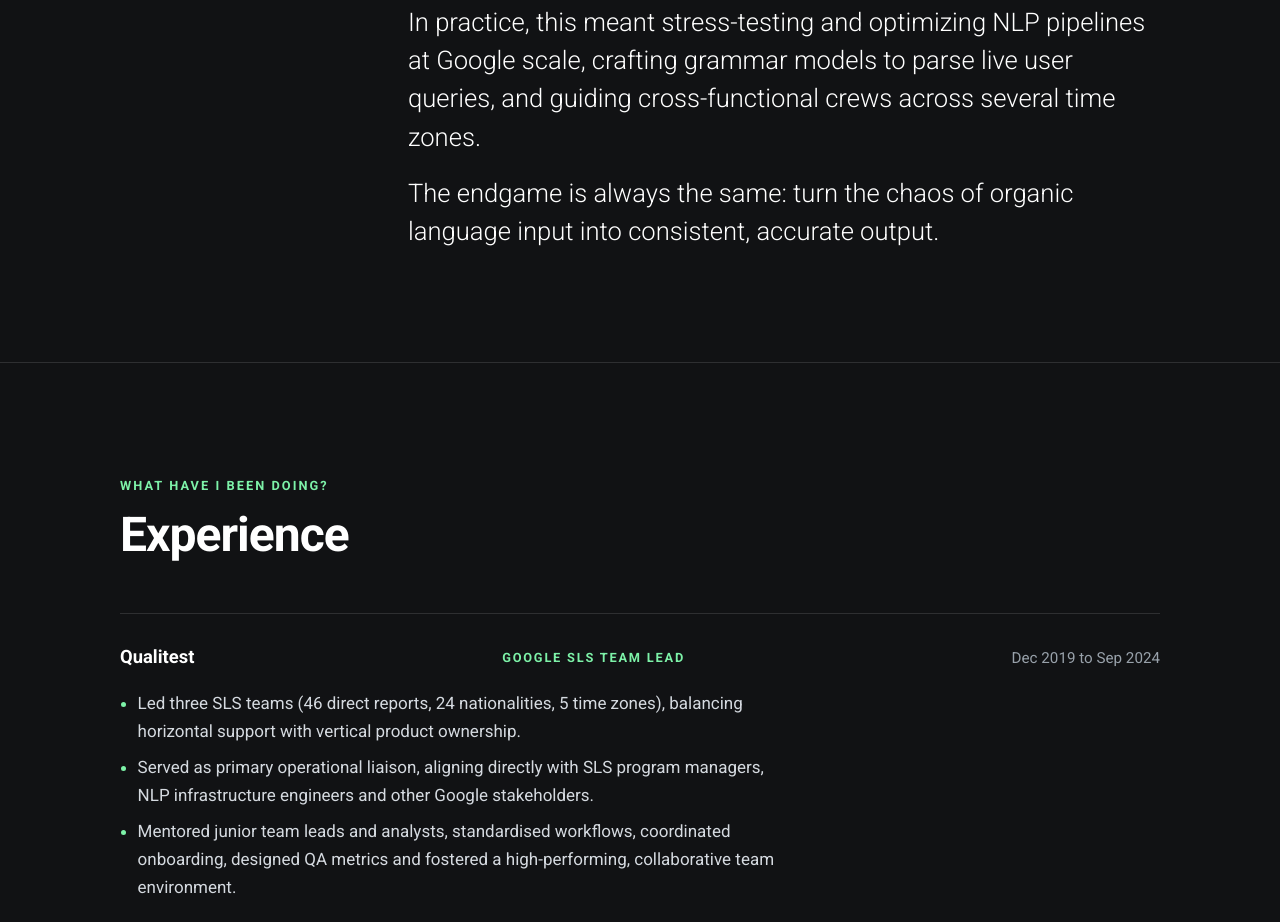
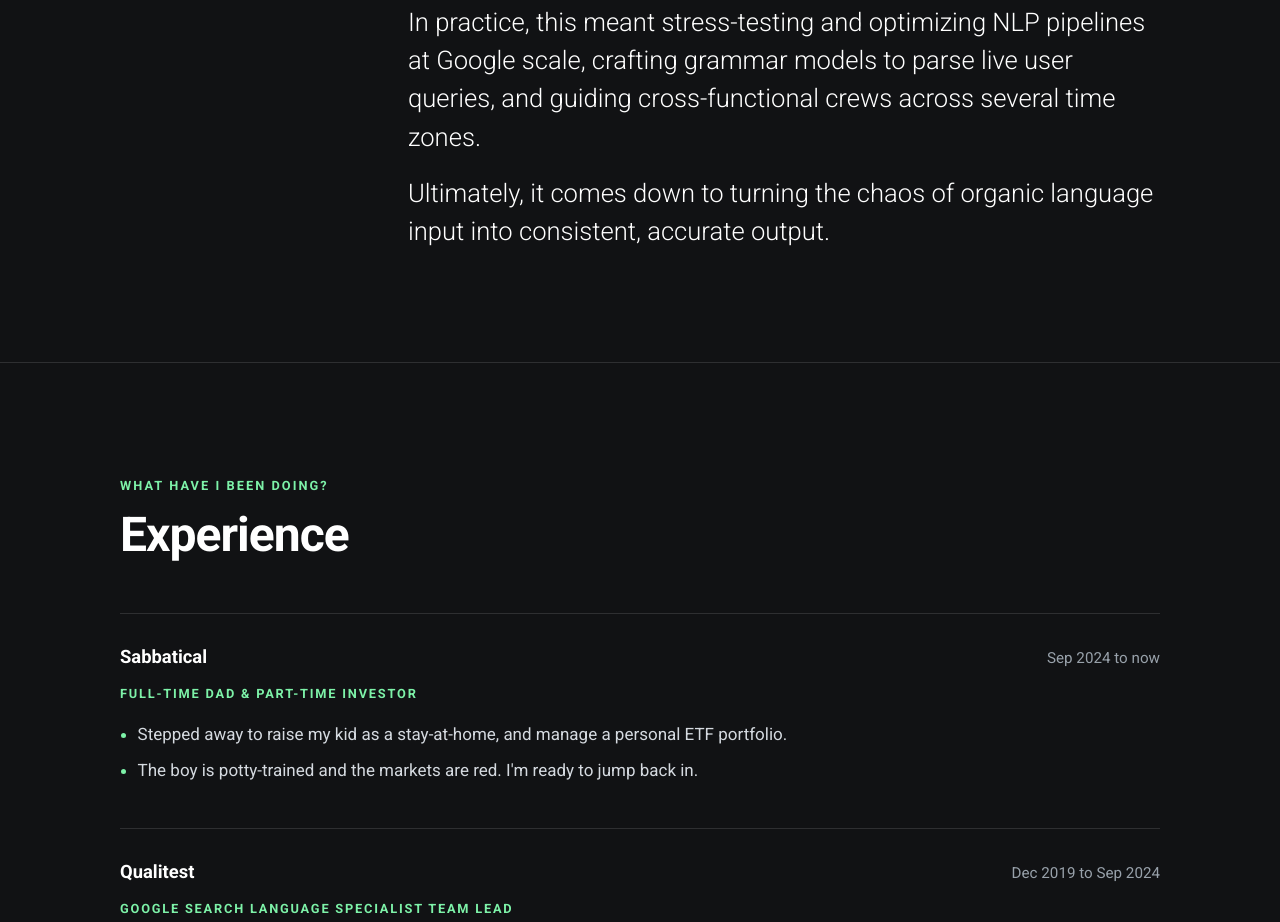
Before and after one commit to ipinteus/ipinteus.com, a plain HTML site: page index.html in a window 1280 px wide. Shown: the part 1176-2098 px from the top of the page. Drawn offline with Linux system fonts and the light colour scheme.

Commit message:
Add files via upload

```diff
--- a/index.html
+++ b/index.html
@@ -235,15 +235,60 @@
   .about strong { color: var(--accent); font-weight: 500; }
 
   .job { border-top: 1px solid var(--line); padding-block: 1.75rem 2.25rem; }
-  .job-head { display: grid; gap: .25rem 2rem; margin-bottom: 1rem; }
-  .job .co { margin: 0; font-size: 1.15rem; font-weight: 700; color: var(--ink); }
-  .job .rl { margin: 0; font-size: .8rem; font-weight: 700; letter-spacing: .14em; text-transform: uppercase; color: var(--accent); align-self: center; }
-  .job .dt { margin: 0; font-size: .95rem; color: var(--muted); }
+  .job-head {
+    display: flex;
+    flex-direction: column;
+    gap: .25rem;
+    margin-bottom: 1rem;
+  }
+  .job .co {
+    margin: 0;
+    font-size: 1.15rem;
+    font-weight: 700;
+    color: var(--ink);
+  }
+  .job .rl {
+    margin: 0;
+    font-size: .8rem;
+    font-weight: 700;
+    letter-spacing: .14em;
+    text-transform: uppercase;
+    color: var(--accent);
+  }
+  .job .dt {
+    margin: 0;
+    font-size: .95rem;
+    color: var(--muted);
+  }
   .job ul { margin: 0; padding-left: 1.1rem; max-width: 70ch; }
   .job li { margin-bottom: .5rem; }
   .job li::marker { color: var(--accent); }
+
+  /* Desktop alignment */
   @media (min-width: 760px) {
-    .job-head { grid-template-columns: 1.1fr 1.5fr auto; align-items: baseline; }
+    .job-head {
+      display: grid;
+      /* Two balanced columns: title info on the left, date pinned on the right */
+      grid-template-columns: 1fr auto;
+      align-items: baseline;
+      gap: .5rem 1.5rem;
+    }
+
+    /* Wraps company and role on the left so they stay tied together */
+    .job-head .co {
+      grid-column: 1;
+    }
+
+    .job-head .rl {
+      grid-column: 1;
+      margin-top: .15rem;
+    }
+
+    .job-head .dt {
+      grid-column: 2;
+      grid-row: 1;
+      text-align: right;
+    }
     .job .dt { text-align: right; }
   }
 
@@ -355,7 +400,7 @@
         <p>I take Wittgenstein's premise seriously:<br>"<em>The limits of my language mean the limits of my world</em> ".<br>When the underlying language data is sloppy, even the best engineering hits an early ceiling.</p>
         <p>That's where I step in: at the crossroads of <strong>linguistics</strong>, <strong>technology</strong>, and <strong>leadership</strong>.</p>
         <p>In practice, this meant stress-testing and optimizing NLP pipelines at Google scale, crafting grammar models to parse live user queries, and guiding cross-functional crews across several time zones.</p>
-        <p>The endgame is always the same: turn the chaos of organic language input into consistent, accurate output.</p>
+        <p>Ultimately, it comes down to turning the chaos of organic language input into consistent, accurate output.</p>
       </div>
     </div>
   </section>
@@ -367,8 +412,20 @@
 
       <article class="job">
         <div class="job-head">
+          <h3 class="co">Sabbatical</h3>
+          <p class="rl">Full-time Dad & Part-time Investor</p>
+          <p class="dt">Sep 2024 to now</p>
+        </div>
+        <ul>
+          <li>Stepped away to raise my kid as a stay-at-home, and manage a personal ETF portfolio.</li>
+          <li>The boy is potty-trained and the markets are red. I'm ready to jump back in.</li>
+        </ul>
+      </article>
+
+      <article class="job">
+        <div class="job-head">
           <h3 class="co">Qualitest</h3>
-          <p class="rl">Google SLS Team Lead</p>
+          <p class="rl">Google Search Language Specialist Team Lead</p>
           <p class="dt">Dec 2019 to Sep 2024</p>
         </div>
         <ul>
@@ -433,11 +490,11 @@
         <div class="job-head">
           <h3 class="co">Freelance</h3>
           <p class="rl">Language Services Provider</p>
-          <p class="dt">2006 to 2019, alongside other roles</p>
+          <p class="dt">2006 to 2019, 2026</p>
         </div>
         <ul>
-          <li>Produced high-level translations and edits of medical, technical and literary documentation.</li>
-          <li>Maintained long-term client partnerships, reflecting trust in the quality and autonomy of delivered work.</li>
+          <li>Produced high-level translations and edits of technical, medical, and literary documentation.</li>
+          <li>Maintained long-term client partnerships (Netgreen Developments, ), reflecting trust in the quality and autonomy of delivered work.</li>
         </ul>
       </article>
     </div>
```
Also changed, not shown: 1 other file.
